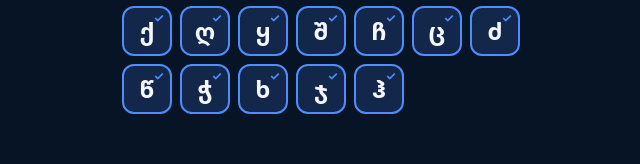
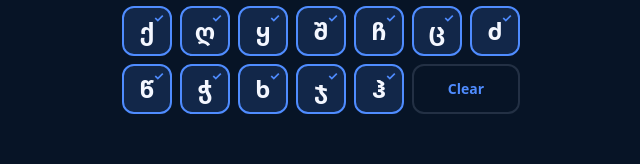
Before and after one commit to Aleksey1103/ge-alphabet, a React (Vite) app: page / in a window 1280 px wide. Both pictures are taken after a click on the button "Get Started". Shown: the part 332-496 px from the top of the page, without its empty margins (319-959 px from the left). Built offline with nearby package versions, Linux system fonts and the light colour scheme.

Commit message:
feat(settings): add clear button to the letter grid

```diff
--- a/src/components/LetterGrid/LetterGrid.tsx
+++ b/src/components/LetterGrid/LetterGrid.tsx
@@ -5,17 +5,22 @@ type LetterGridProps = {
   letters: readonly GeorgianLetter[];
   checkedIds: readonly string[];
   onToggle: (letterId: string) => void;
+  /** Unchecks every letter. */
+  onClear: () => void;
 };
 
 /**
- * Every letter as a toggle tile. A checked tile is marked with a tick as well
- * as color.
+ * Every letter as a toggle tile, followed by a Clear button. A checked tile is
+ * marked with a tick as well as color.
  */
 export default function LetterGrid({
   letters,
   checkedIds,
   onToggle,
+  onClear,
 }: LetterGridProps) {
+  const hasChecked = checkedIds.length > 0;
+
   return (
     <ul
       className="grid
@@ -55,6 +60,22 @@ export default function LetterGrid({
           </li>
         );
       })}
+      {/* Two tiles wide, at the end of the last row (or a new row when it's full). */}
+      <li className="col-[span_2/-1]">
+        {/* aria-disabled keeps focus on the button once it has cleared everything. */}
+        <button
+          type="button"
+          className="size-full rounded-xl border-2 border-line text-sm
+            font-semibold text-accent hover:not-aria-disabled:bg-surface-2
+            aria-disabled:cursor-not-allowed aria-disabled:opacity-45"
+          aria-disabled={!hasChecked}
+          onClick={() => {
+            if (hasChecked) onClear();
+          }}
+        >
+          Clear
+        </button>
+      </li>
     </ul>
   );
 }
--- a/src/screens/SettingsScreen/SettingsScreen.tsx
+++ b/src/screens/SettingsScreen/SettingsScreen.tsx
@@ -101,6 +101,7 @@ export default function SettingsScreen({
         onToggle={(letterId) =>
           setLetterIds((ids) => toggleLetter(ids, letterId))
         }
+        onClear={() => setLetterIds([])}
       />
 
       <div className="mt-auto flex flex-col gap-tight">
```
Also changed, not shown: 1 other file (tests, documents, lock files or other folders).
